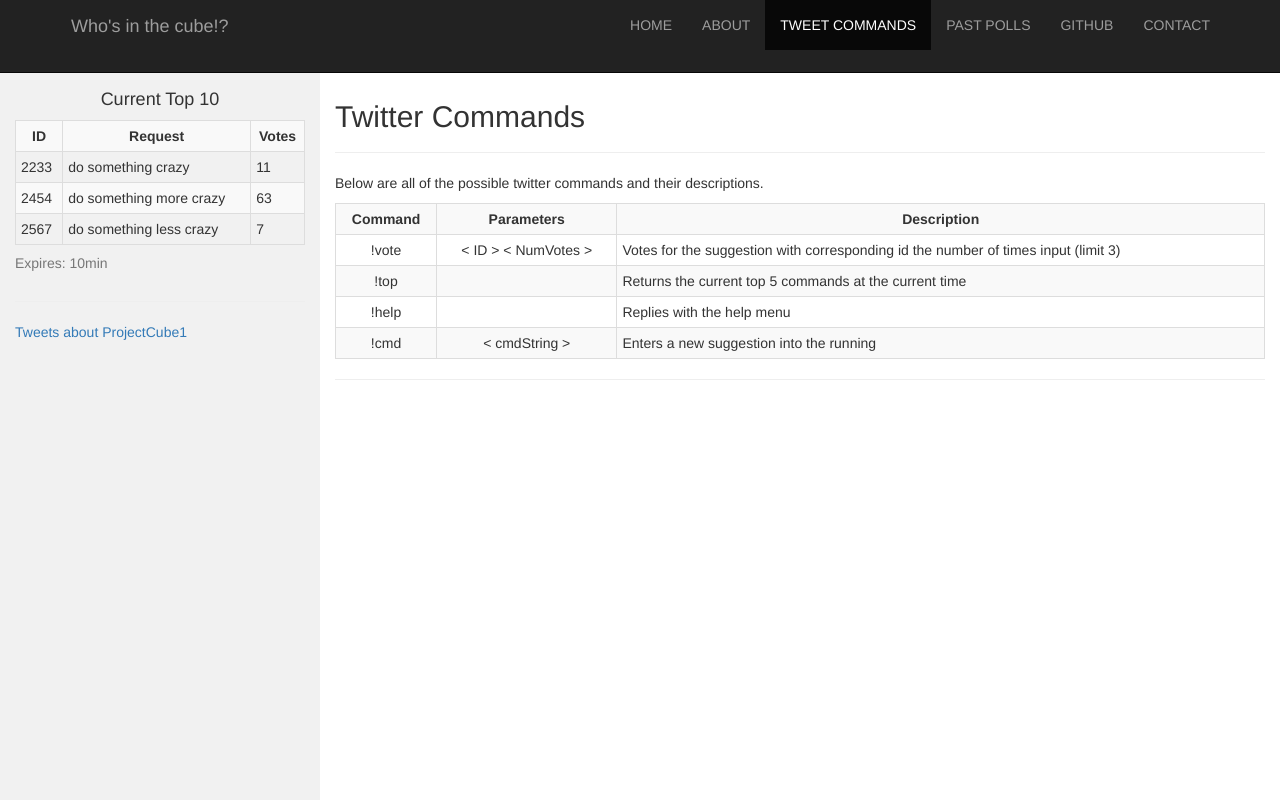
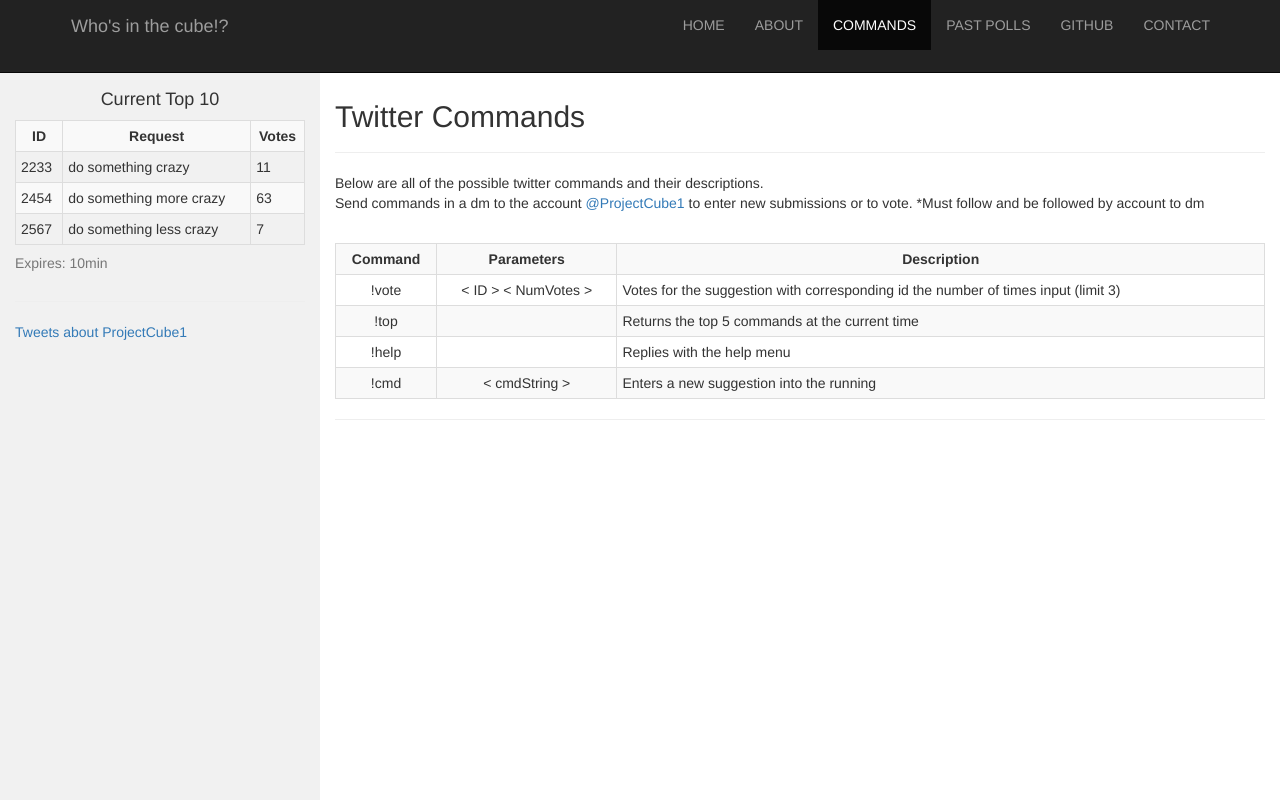
Before and after one commit to nab0310/HackISUF2017, a website: page tweet.html in a window 1280 px wide. Shown: the top 800 px of the page. Drawn offline with nearby package versions, Linux system fonts and the light colour scheme.

Commit message:
Changed tweet page. Renamed link to command

```diff
--- a/tweet.html
+++ b/tweet.html
@@ -1,7 +1,7 @@
 <!DOCTYPE html>
 <html lang="en">
 <head>
-  <title>Project Cube Man</title>
+  <title>Isolation Cube</title>
   <meta charset="utf-8">
   <meta name="viewport" content="width=device-width, initial-scale=1">
   <link rel="stylesheet" href="https://maxcdn.bootstrapcdn.com/bootstrap/3.3.7/css/bootstrap.min.css">
@@ -28,7 +28,7 @@
                 <!-- Need toggle and target to collapse correctly on mobile -->
                 <li><a data-toggle="collapse" data-target=".navbar-collapse.in" href="index.html">HOME</a></li>
                 <li><a data-toggle="collapse" data-target=".navbar-collapse.in" href="about.html">ABOUT</a></li>
-                <li class="active"><a data-toggle="collapse" data-target=".navbar-collapse.in" href="#">TWEET COMMANDS</a></li>
+                <li class="active"><a data-toggle="collapse" data-target=".navbar-collapse.in" href="#">COMMANDS</a></li>
                 <li><a data-toggle="collapse" data-target=".navbar-collapse.in" href="polls.html">PAST POLLS</a></li>
                 <li><a data-toggle="collapse" data-target=".navbar-collapse.in" href="https://github.com/nab0310/HackISUF2017" target="_blank">GITHUB</a></li>
                 <li><a data-toggle="collapse" data-target=".navbar-collapse.in" href="contact.html">CONTACT</a></li>
@@ -66,8 +66,12 @@
         </div>
         <div id="info">
             <p>
-                Below are all of the possible twitter commands and their descriptions.
+                Below are all of the possible twitter commands and their descriptions.<br>
+                Send commands in a dm to the account
+                <a href="https://twitter.com/ProjectCube1?lang=en" target="_blank">@ProjectCube1</a>
+                to enter new submissions or to vote. *Must follow and be followed by account to dm
 
+                <br><br>
                 <table style="width:100%" class="table table-striped table-condensed table-bordered">
                     <tr>
                         <th>Command</th>
@@ -82,7 +86,7 @@
                     <tr>
                         <td class="center">!top</td>
                         <td></td>
-                        <td>Returns the current top 5 commands at the current time</td>
+                        <td>Returns the top 5 commands at the current time</td>
                     </tr>
                     <tr>
                         <td class="center">!help</td>
```
Also changed, not shown: about.html (+1 -1 lines), contact.html (+2 -2 lines), index.html (+3 -3 lines), polls.html (+2 -2 lines).
